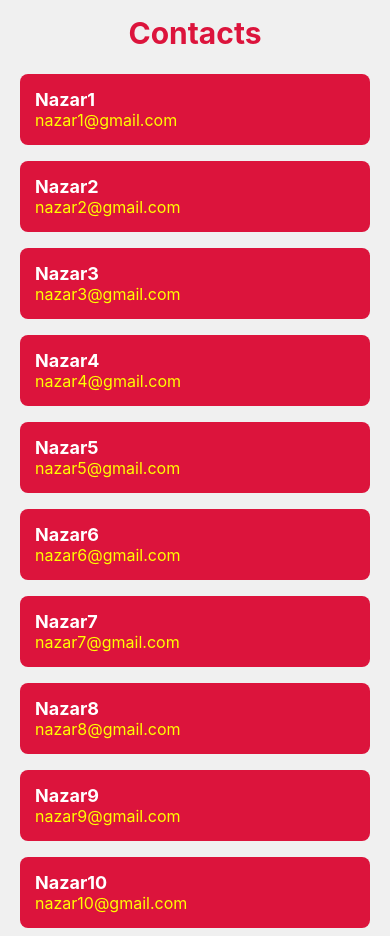
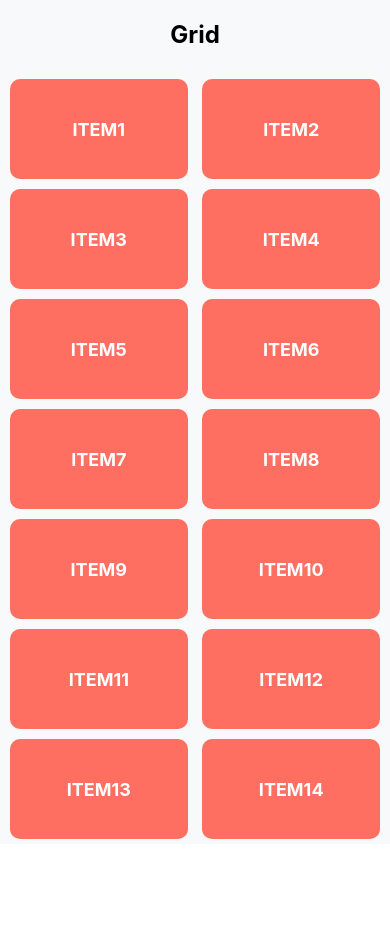
Before and after one commit to inazarm/Learning_RN1, a React Native app: screen / in a window 390 px wide. After the commit the page ends 844 px from the top, so only its background shows below. Built offline with nearby package versions, Linux system fonts and the light colour scheme.

Commit message:
Create Beautiful Grid with map() & ScrollView

```diff
--- a/App.jsx
+++ b/App.jsx
@@ -1,6 +1,7 @@
 import { View, Text,Button } from 'react-native'
 import React from 'react'
 import ContactListScreen from './src/screens/Contact/ContactListScreen'
+import Grid from './src/components/Grid'
 // import OnPress from './src/components/OnPress'
 // import UseStateHook from './src/components/UseStateHook'
 // import Props from './src/components/Props'
@@ -14,7 +15,7 @@ import ContactListScreen from './src/screens/Contact/ContactListScreen'
 
 const App = () =>{
     return(
-        <View>
+        <View style={{flex:1}}>
         {/* <Text style={{fontSize:30,fontWeight:'bold'}}>This is First component</Text> */}
         {/* <OnPress/> */}
         {/* <UseStateHook/>  */}
@@ -24,7 +25,8 @@ const App = () =>{
         {/* <FlatListScreen/> */}
         {/* <SectionListScreen/> */}
         {/* <LoginForm/> */}
-        <ContactListScreen/>
+        {/* <ContactListScreen/> */}
+        <Grid/>
     </View>
     )
 }
--- /dev/null
+++ b/src/components/Grid.jsx
@@ -0,0 +1,74 @@
+import { View, Text, ScrollView, StyleSheet } from 'react-native';
+import React from 'react';
+const data=[
+    {id:1,title:'Item1'},
+    {id:2,title:'Item2'},
+    {id:3,title:'Item3'},
+    {id:4,title:'Item4'},
+    {id:5,title:'Item5'},
+    {id:6,title:'Item6'},
+    {id:7,title:'Item7'},
+    {id:8,title:'Item8'},
+    {id:9,title:'Item9'},
+    {id:10,title:'Item10'},
+    {id:11,title:'Item11'},
+    {id:12,title:'Item12'},
+    {id:13,title:'Item13'},
+    {id:14,title:'Item14'},
+    {id:15,title:'Item15'},
+    {id:16,title:'Item16'}
+];
+const Grid = () => {
+  return (
+    <View style={styles.mainContainer}>
+      <Text style={styles.heading}>Grid</Text>
+      <ScrollView contentContainerStyle={styles.container}>
+        {
+            data.map((item)=>(
+                <View key={item.id} style={styles.gridItem}>
+                    <Text style={styles.itemText}>{item.title}</Text>
+                </View>
+            ))
+        }
+      </ScrollView>
+    </View>
+  );
+};
+
+const styles=StyleSheet.create({
+    mainContainer:{
+        flex:1,
+        backgroundColor:'#f8f9fa'
+    },
+    heading:{
+        fontSize:24,
+        fontWeight:'bold',
+        textAlign:'center',
+        marginVertical:20,
+        color:'#000',
+    },
+    container:{
+        flexDirection:'row',
+        flexWrap:'wrap',
+        justifyContent:'space-between',
+        padding:10
+    },
+    gridItem:{
+        backgroundColor:'#ff6f61',
+        padding:20,
+        marginBottom:10,
+        width:'48%',
+        height:100,
+        borderRadius:10,
+        alignItems:'center',
+        justifyContent:'center'
+    },
+    itemText:{
+        color:'#fff',
+        fontSize:18,
+        fontWeight:700,
+        textTransform:'uppercase'
+    }
+
+})
+export default Grid
```
